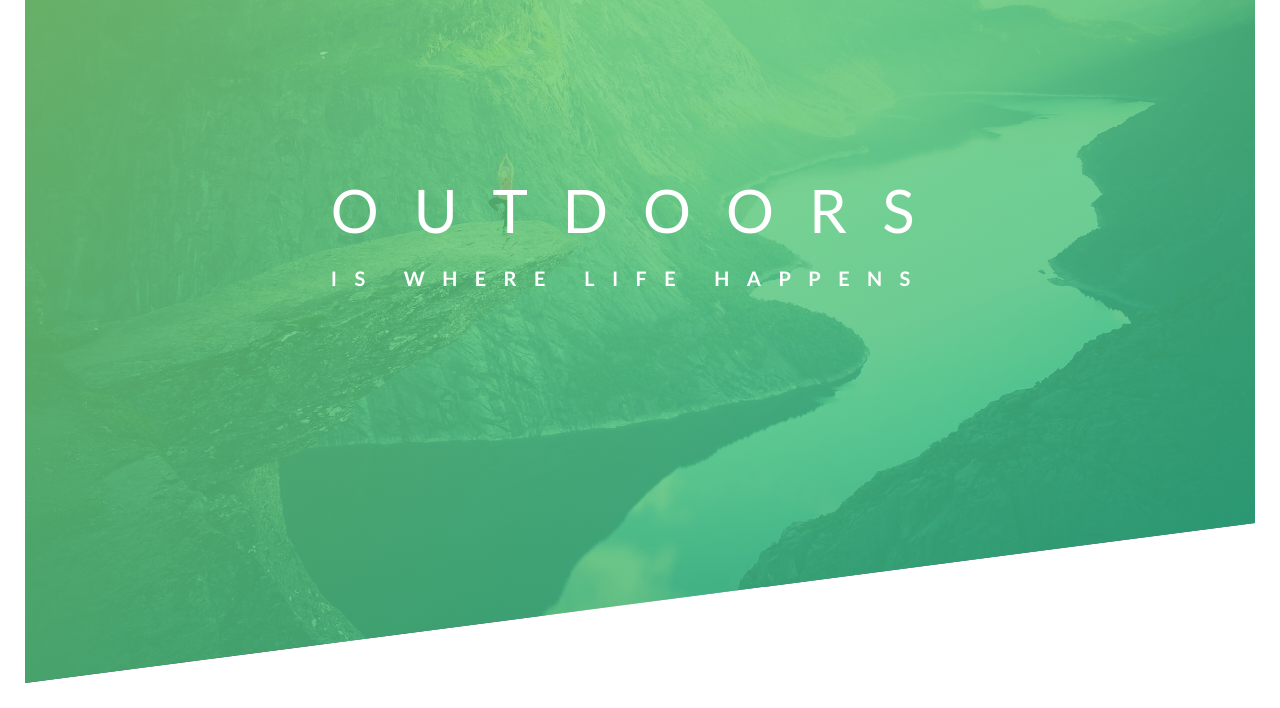
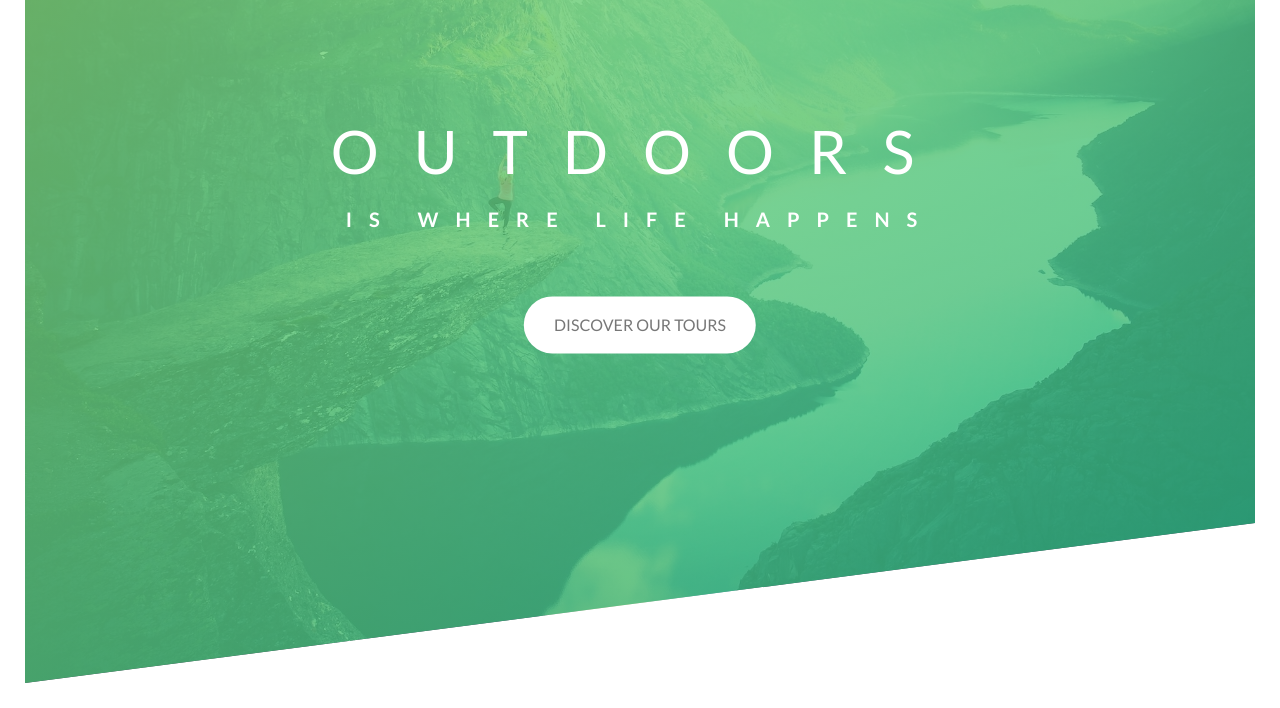
Before and after one commit to abdo-355/Natours, a plain HTML site: page index.html in a window 1280 px wide. Shown: the part 102-810 px from the top of the page. Drawn offline with Linux system fonts and the light colour scheme.

Commit message:
added a button in the header

```diff
--- a/css/style.css
+++ b/css/style.css
@@ -51,11 +51,13 @@ body {
   top: 40%;
   left: 50%;
   transform: translate(-50%, -50%);
+  text-align: center;
 }
 
 .heading-primary {
   color: #fff;
   text-transform: uppercase;
+  margin-bottom: 60px;
 
   backface-visibility: hidden;
 }
@@ -73,7 +75,7 @@ body {
   display: block;
   font-size: 20px;
   font-weight: 700;
-  letter-spacing: 17.4px;
+  letter-spacing: 17px;
 
   animation: toRight 0.8s ease-in-out;
 }
@@ -109,3 +111,28 @@ body {
     transform: translate(0);
   }
 }
+
+.btn:link,
+.btn:visited {
+  text-transform: uppercase;
+  text-decoration: none;
+  padding: 15px 30px;
+  display: inline-block;
+  border-radius: 100px;
+  transition: all 0.2s;
+}
+
+.btn:hover {
+  transform: translateY(-5px);
+  box-shadow: 0 10px 20px rgba(0, 0, 0, 0.2);
+}
+
+.btn:active {
+  transform: translateY(-1px);
+  box-shadow: 0 5px 10px rgba(0, 0, 0, 0.4);
+}
+
+.btn-white {
+  background-color: #fff;
+  color: #777;
+}
--- a/index.html
+++ b/index.html
@@ -24,6 +24,7 @@
           <span class="heading-primary-main">Outdoors</span>
           <span class="heading-primary-sub">is where life happens</span>
         </h1>
+        <a href="#" class="btn btn-white">Discover our tours</a>
       </div>
     </header>
   </body>
```
